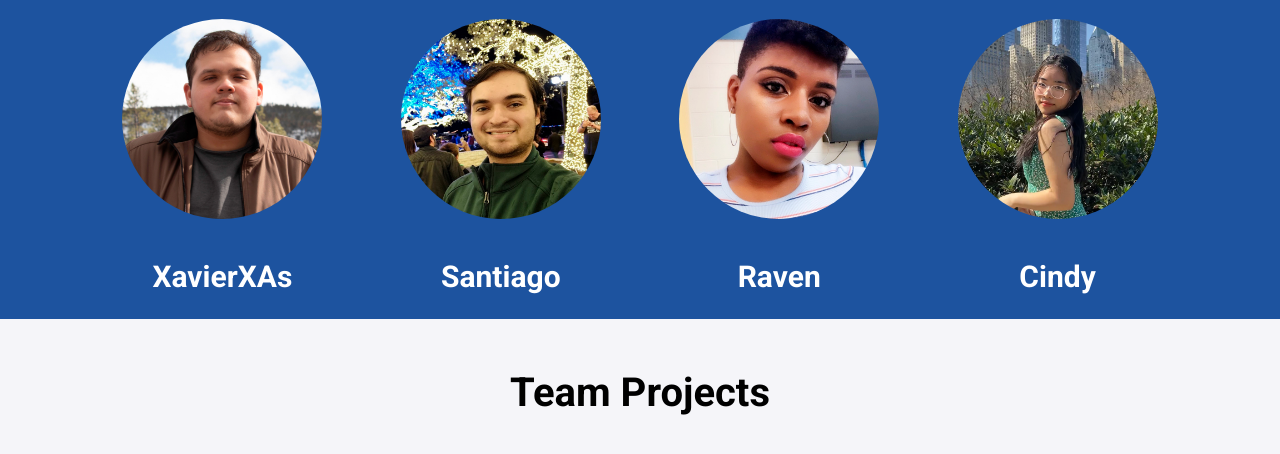
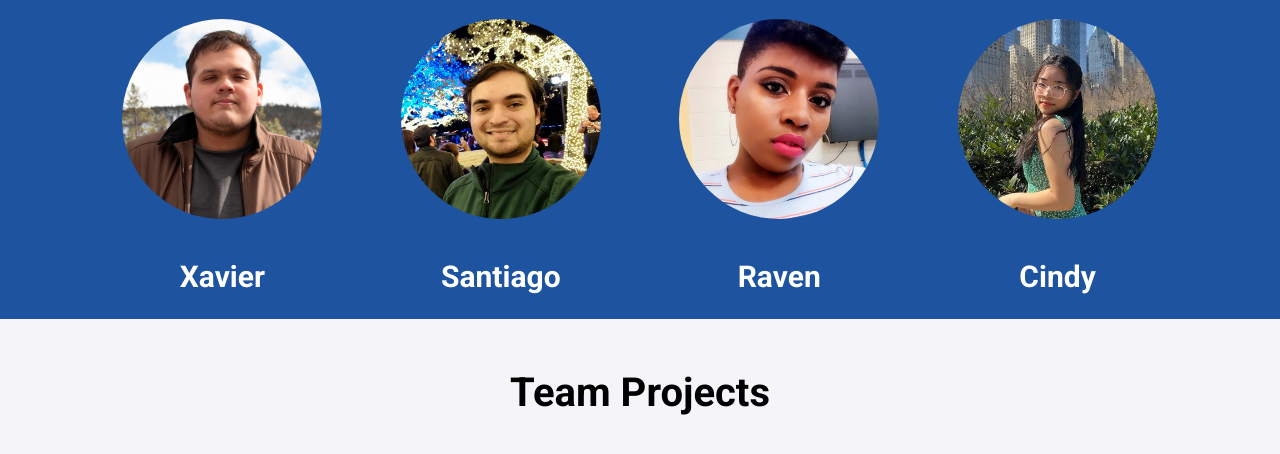
Before and after one commit to SantiagoVeraEspinoza/PersonalPortfolio, a Flask app: page / in a window 1280 px wide. Shown: the part 71-525 px from the top of the page. Run offline with Flask 2, Linux system fonts and the light colour scheme; parts of the project's set-up code (start-up, migrations or seed data) failed here and were passed over.

Commit message:
prueba 2

```diff
--- a/app/templates/index.html
+++ b/app/templates/index.html
@@ -35,7 +35,7 @@
       <div id="profile-picture" class="profile-picture">
         <a href="{{ url_for('xav_aboutme') }}">
           <img src="./static/img/XavierPP.png" />
-          <h1>XavierXAs</h1>
+          <h1>Xavier</h1>
         </a>
       </div>
 
```
Also changed, not shown: 1 other file.
